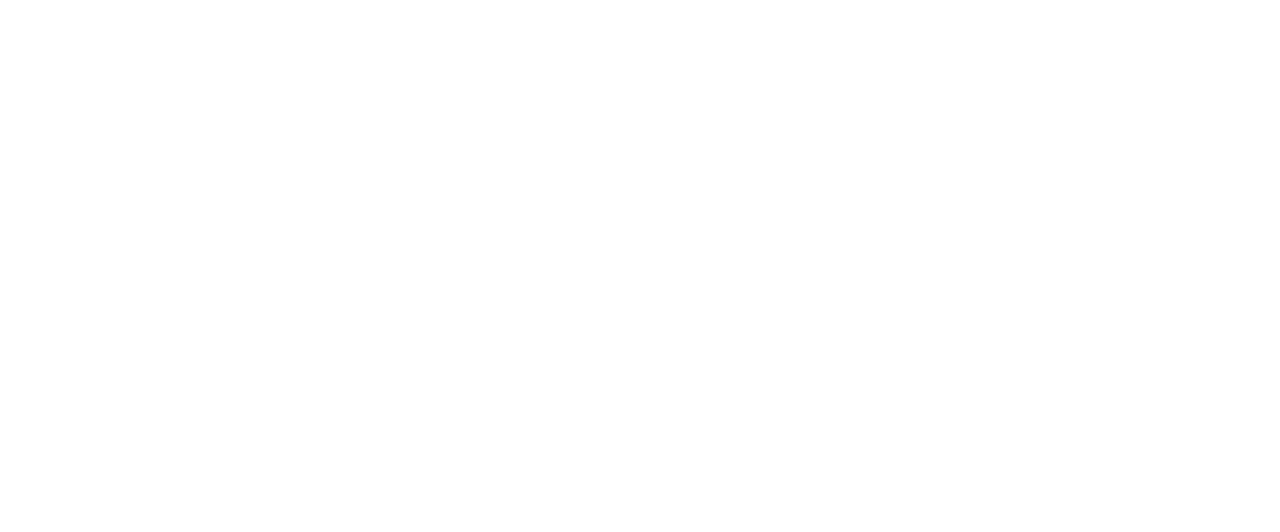
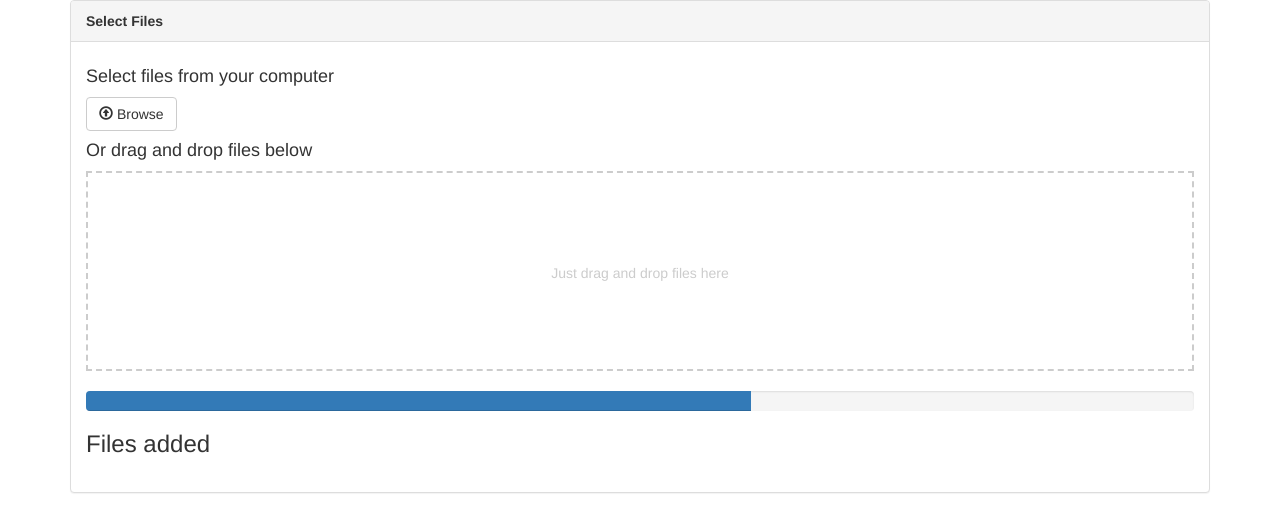
Before and after one commit to raghavio/sub-finder, a Flask app: page / in a window 1280 px wide. Before the commit the part shown is empty. Shown: the top 532 px of the page. Run offline with Flask 2, Linux system fonts and the light colour scheme; some libraries are stand-ins or nearby versions.

Commit message:
Added a stock bootstrap design to add files with drag and drop functionality.

```diff
--- /dev/null
+++ b/subfinder/static/css/custom.css
@@ -0,0 +1,39 @@
+/* layout.css Style */
+.upload-drop-zone {
+  height: 200px;
+  border-width: 2px;
+  margin-bottom: 20px;
+}
+
+/* skin.css Style*/
+.upload-drop-zone {
+  color: #ccc;
+  border-style: dashed;
+  border-color: #ccc;
+  line-height: 200px;
+  text-align: center
+}
+.upload-drop-zone.drop {
+  color: #222;
+  border-color: #222;
+}
+
+.btn-file {
+    position: relative;
+    overflow: hidden;
+}
+.btn-file input[type=file] {
+    position: absolute;
+    top: 0;
+    right: 0;
+    min-width: 100%;
+    min-height: 100%;
+    font-size: 100px;
+    text-align: right;
+    filter: alpha(opacity=0);
+    opacity: 0;
+    outline: none;
+    background: white;
+    cursor: inherit;
+    display: block;
+}
--- a/subfinder/templates/index.html
+++ b/subfinder/templates/index.html
@@ -2,9 +2,58 @@
 <html lang="en">
 <head>
     <meta charset="UTF-8">
+    <!-- Latest compiled and minified CSS -->
+    <link rel="stylesheet" href="https://maxcdn.bootstrapcdn.com/bootstrap/3.3.6/css/bootstrap.min.css"
+          integrity="sha384-1q8mTJOASx8j1Au+a5WDVnPi2lkFfwwEAa8hDDdjZlpLegxhjVME1fgjWPGmkzs7" crossorigin="anonymous">
+    <link rel="stylesheet" href="../static/css/custom.css">
     <title>SubFinder</title>
 </head>
 <body>
 
+<div class="container">
+    <div class="panel panel-default">
+        <div class="panel-heading"><strong>Select Files</strong></div>
+        <div class="panel-body">
+
+            <!-- Standar Form -->
+            <h4>Select files from your computer</h4>
+
+            <span class="btn btn-default btn-file">
+                <i class="glyphicon glyphicon-upload"></i>
+                Browse <input type="file" accept="video/mp4,video/*" id="input-file" multiple>
+            </span>
+
+            <!-- Drop Zone -->
+            <h4>Or drag and drop files below</h4>
+
+            <div class="upload-drop-zone" id="drop-zone">
+                Just drag and drop files here
+            </div>
+
+            <!-- Progress Bar -->
+            <div class="progress">
+                <div class="progress-bar" role="progressbar" aria-valuenow="60" aria-valuemin="0" aria-valuemax="100"
+                     style="width: 60%;">
+                    <span class="sr-only">60% Complete</span>
+                </div>
+            </div>
+
+            <!-- Upload Finished -->
+            <div class="js-upload-finished">
+                <h3>Files added</h3>
+
+                <div id="files" class="list-group">
+                </div>
+            </div>
+        </div>
+    </div>
+</div>
+<!-- /container -->
+
+<!-- Latest compiled and minified JavaScript -->
+<script src="https://ajax.googleapis.com/ajax/libs/jquery/2.2.0/jquery.min.js"></script>
+<script src="https://maxcdn.bootstrapcdn.com/bootstrap/3.3.6/js/bootstrap.min.js"
+        integrity="sha384-0mSbJDEHialfmuBBQP6A4Qrprq5OVfW37PRR3j5ELqxss1yVqOtnepnHVP9aJ7xS"
+        crossorigin="anonymous"></script>
 </body>
 </html>
```
